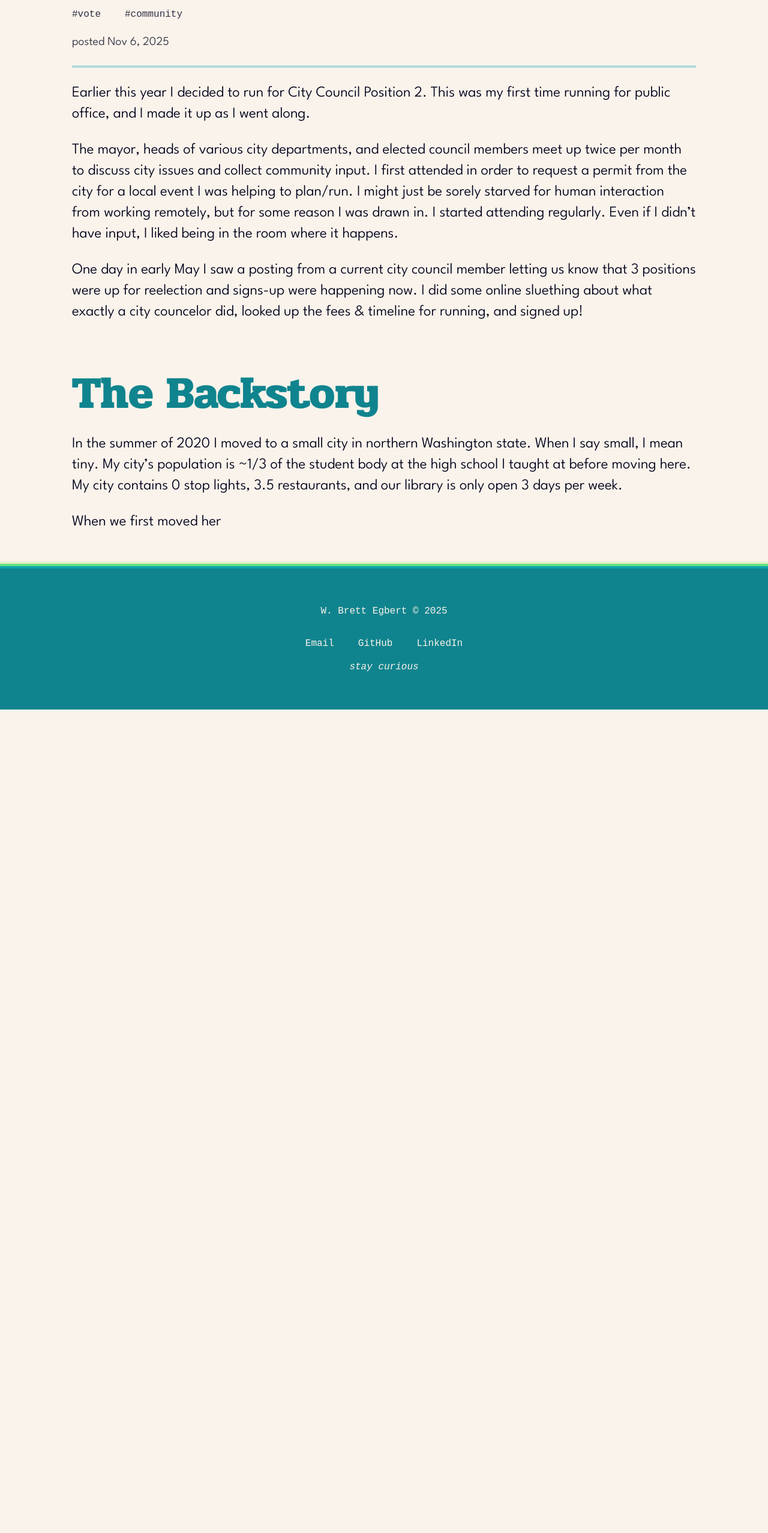
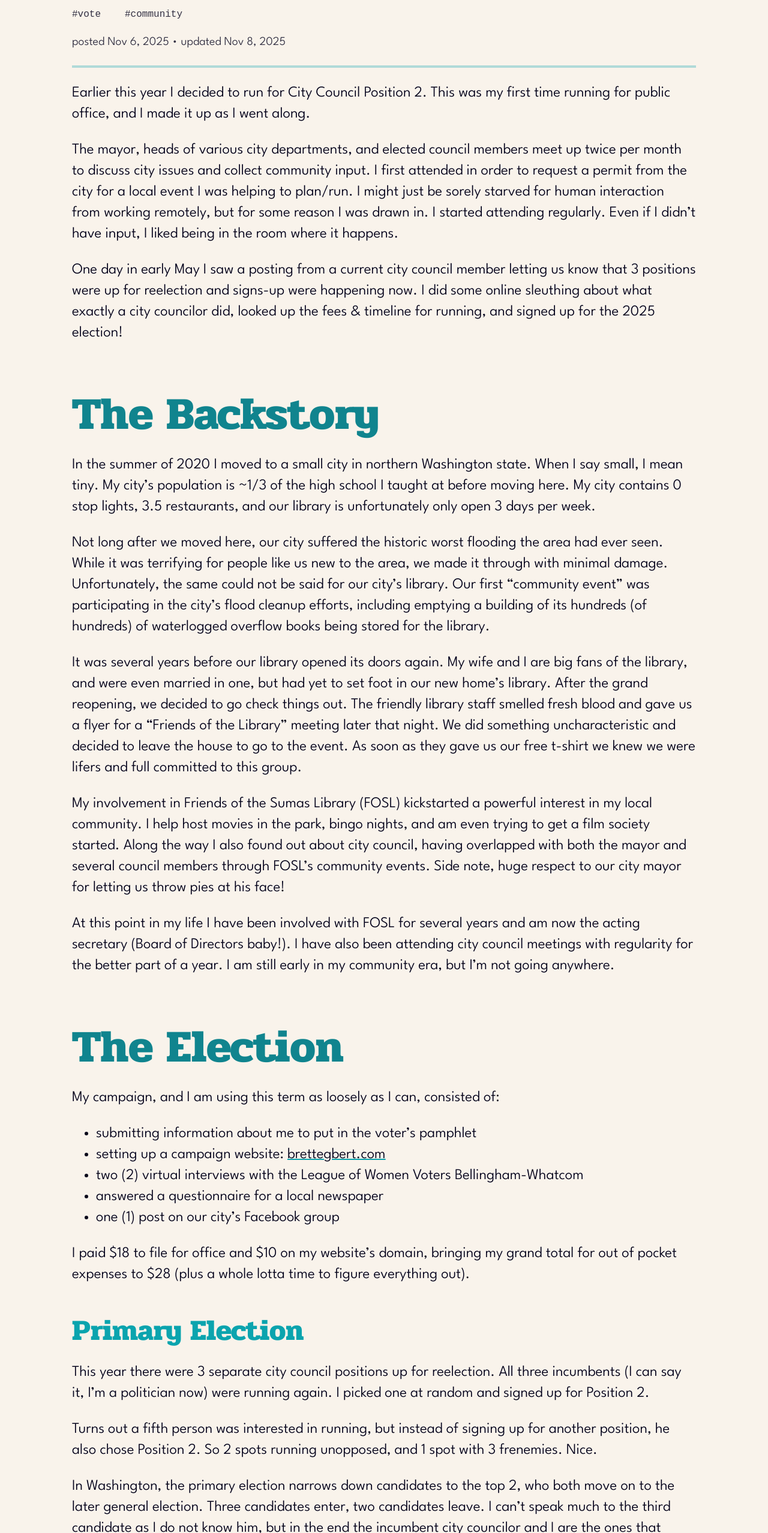
Before and after one commit to crossinguard/crossinguard-dev-pelorous, an Astro site: page /posts/city-council in a window 1280 px wide. Shown: the part 849-3405 px from the top of the page at 60% size. Before the commit the page ends 2032 px from the top, so only its background shows below. Built offline with nearby package versions, Linux system fonts and the light colour scheme; Astro itself is replaced by a stand-in of ours; some icons are missing.

Commit message:
finish city council post

```diff
--- a/src/content/posts/city-council.md
+++ b/src/content/posts/city-council.md
@@ -2,20 +2,52 @@
 title: "City Council Position 2"
 description: "Throwing my hat in the ring and running for local public office"
 pubDate: "2025-11-06"
+updatedDate: "2025-11-08"
 tags:
   - "vote"
   - "community"
-draft: true
 ---
 
 Earlier this year I decided to run for City Council Position 2. This was my first time running for public office, and I made it up as I went along.
 
 The mayor, heads of various city departments, and elected council members meet up twice per month to discuss city issues and collect community input. I first attended in order to request a permit from the city for a local event I was helping to plan/run. I might just be sorely starved for human interaction from working remotely, but for some reason I was drawn in. I started attending regularly. Even if I didn't have input, I liked being in the room where it happens.
 
-One day in early May I saw a posting from a current city council member letting us know that 3 positions were up for reelection and signs-up were happening now. I did some online sluething about what exactly a city councelor did, looked up the fees & timeline for running, and signed up!
+One day in early May I saw a posting from a current city council member letting us know that 3 positions were up for reelection and signs-up were happening now. I did some online sleuthing about what exactly a city councilor did, looked up the fees & timeline for running, and signed up for the 2025 election!
 
 # The Backstory
 
-In the summer of 2020 I moved to a small city in northern Washington state. When I say small, I mean tiny. My city's population is ~1/3 of the student body at the high school I taught at before moving here. My city contains 0 stop lights, 3.5 restaurants, and our library is only open 3 days per week.
+In the summer of 2020 I moved to a small city in northern Washington state. When I say small, I mean tiny. My city's population is ~1/3 of the high school I taught at before moving here. My city contains 0 stop lights, 3.5 restaurants, and our library is unfortunately only open 3 days per week.
 
-When we first moved her
+Not long after we moved here, our city suffered the historic worst flooding the area had ever seen. While it was terrifying for people like us new to the area, we made it through with minimal damage. Unfortunately, the same could not be said for our city's library. Our first "community event" was participating in the city's flood cleanup efforts, including emptying a building of its hundreds (of hundreds) of waterlogged overflow books being stored for the library.
+
+It was several years before our library opened its doors again. My wife and I are big fans of the library, and were even married in one, but had yet to set foot in our new home's library. After the grand reopening, we decided to go check things out. The friendly library staff smelled fresh blood and gave us a flyer for a "Friends of the Library" meeting later that night. We did something uncharacteristic and decided to leave the house to go to the event. As soon as they gave us our free t-shirt we knew we were lifers and full committed to this group.
+
+My involvement in Friends of the Sumas Library (FOSL) kickstarted a powerful interest in my local community. I help host movies in the park, bingo nights, and am even trying to get a film society started. Along the way I also found out about city council, having overlapped with both the mayor and several council members through FOSL's community events. Side note, huge respect to our city mayor for letting us throw pies at his face!
+
+At this point in my life I have been involved with FOSL for several years and am now the acting secretary (Board of Directors baby!). I have also been attending city council meetings with regularity for the better part of a year. I am still early in my community era, but I'm not going anywhere.
+
+# The Election
+
+My campaign, and I am using this term as loosely as I can, consisted of:
+
+- submitting information about me to put in the voter's pamphlet
+- setting up a campaign website: [brettegbert.com](https://brettegbert.com/)
+- two (2) virtual interviews with the League of Women Voters Bellingham-Whatcom
+- answered a questionnaire for a local newspaper
+- one (1) post on our city's Facebook group
+
+I paid $18 to file for office and $10 on my website's domain, bringing my grand total for out of pocket expenses to $28 (plus a whole lotta time to figure everything out).
+
+## Primary Election
+
+This year there were 3 separate city council positions up for reelection. All three incumbents (I can say it, I'm a politician now) were running again. I picked one at random and signed up for Position 2.
+
+Turns out a fifth person was interested in running, but instead of signing up for another position, he also chose Position 2. So 2 spots running unopposed, and 1 spot with 3 frenemies. Nice.
+
+In Washington, the primary election narrows down candidates to the top 2, who both move on to the later general election. Three candidates enter, two candidates leave. I can't speak much to the third candidate as I do not know him, but in the end the incumbent city councilor and I are the ones that moved on. I had dozens of followers. Dozens!
+
+## General Election
+
+It was a weird feeling looking at my own face and reading my own description in the official printed voter's guide that gets sent to everyone. This election overall is a smaller one, with the "power" positions more at the *mayors-of-medium-sized-cities* level. But it was still fun to see bigger ticket names and issues right next to mine. I got a few good keepsakes to throw in a bin and be looked at every few years/decades.
+
+In the end, I lost ~35% to his 65%. I have no hard feelings and appreciate the work my opponent has and will continue to put in. I'll still be there in the audience seats, enjoying the fact that I can leave when it gets a bit boring.
```
